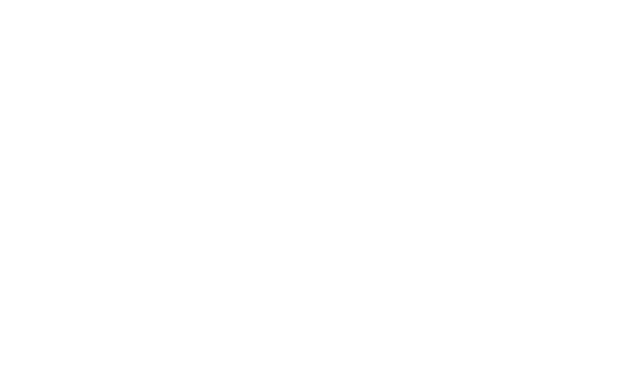
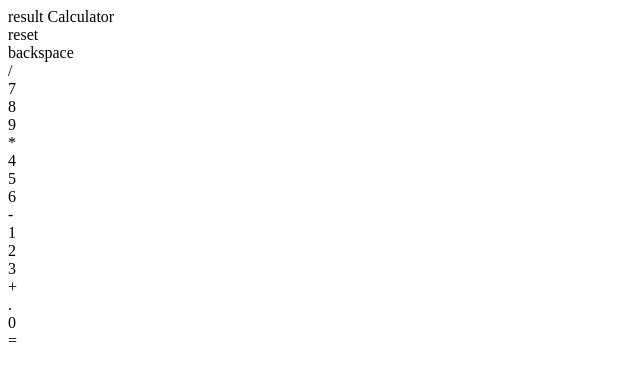
Before and after one commit to scolombo30/calculator, a plain HTML site: page index.html in a window 1280 px wide. Shown: the whole page, without its empty margins (0-640 px from the left). Drawn offline with Linux system fonts and the light colour scheme.

Commit message:
Add html template

```diff
--- a/index.html
+++ b/index.html
@@ -9,6 +9,29 @@
     <title>Calculator</title>
 </head>
 <body>
+    <div class="containerCalculator">
+        <div class="diplay">result Calculator</div>
+        <div class="containerButtons">
+            <div id="reset">reset</div>
+            <div id="canc">backspace</div>
+            <div id="divide">/</div>
+            <div class="number">7</div>
+            <div class="number">8</div>
+            <div class="number">9</div>
+            <div id="multiply">*</div>
+            <div class="number">4</div>
+            <div class="number">5</div>
+            <div class="number">6</div>
+            <div id="subtract">-</div>
+            <div class="number">1</div>
+            <div class="number">2</div>
+            <div class="number">3</div>
+            <div id="sum">+</div>
+            <div id="dot">.</div>
+            <div class="number">0</div>
+            <div id="equal">=</div>
 
+        </div>
+    </div>
 </body>
 </html>
```
